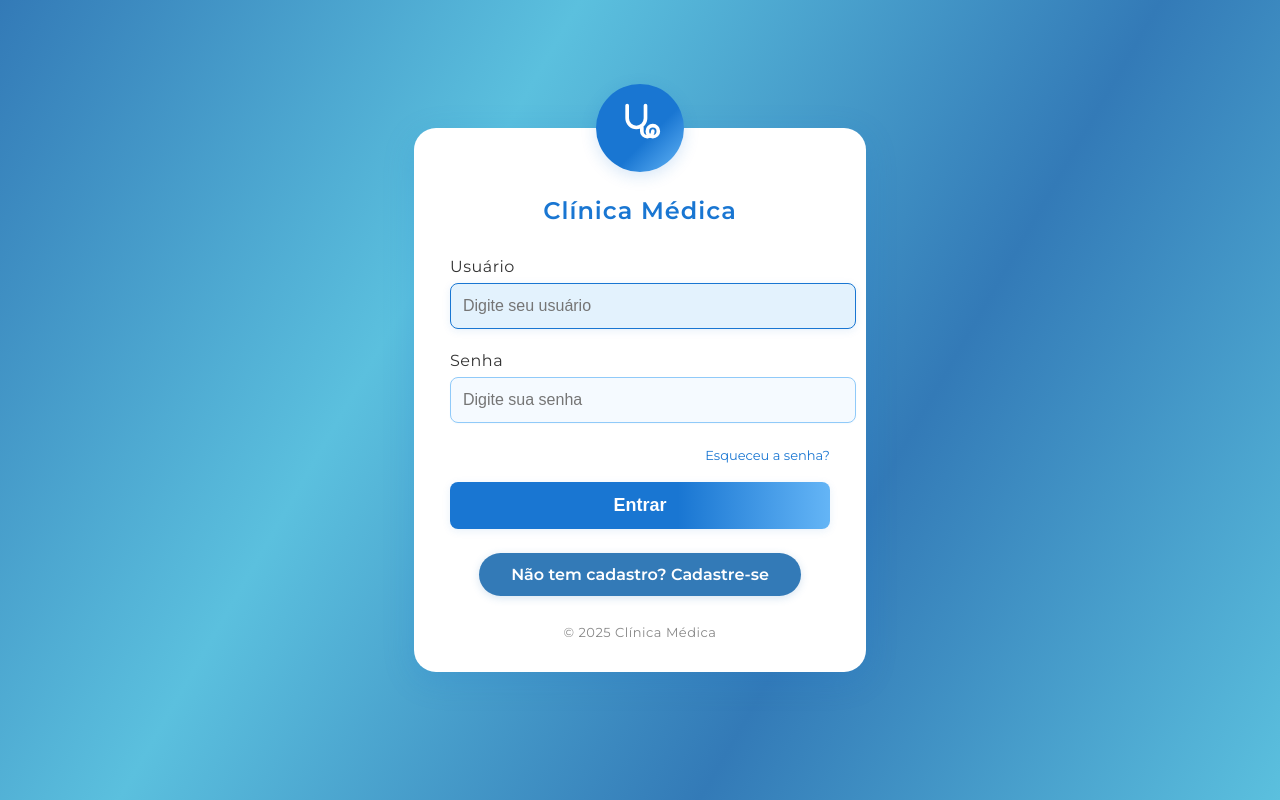
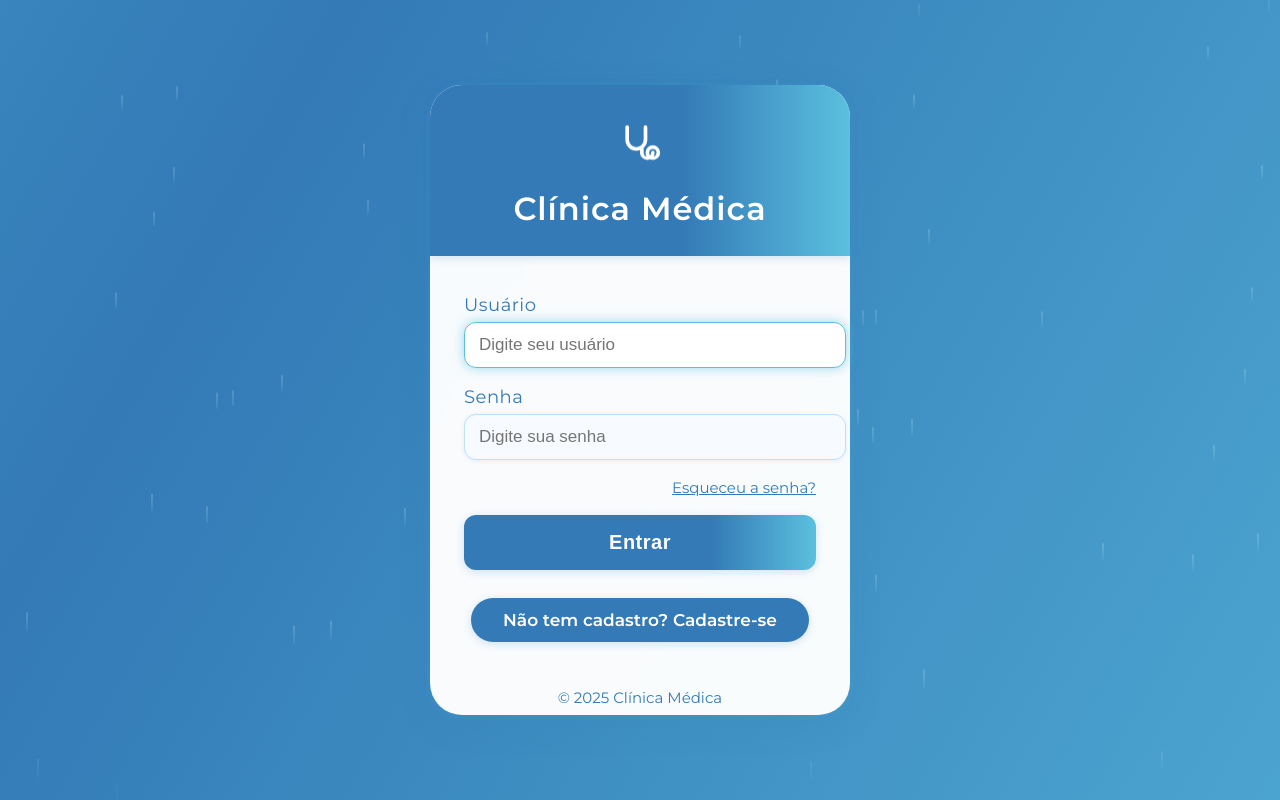
Before and after one commit to FWgustavo/ProjetoWeb, a PHP site: page / in a window 1280 px wide. Run offline with PHP 8.4, Linux system fonts and the light colour scheme.

Commit message:
arrumando login

```diff
--- a/index.css
+++ b/index.css
@@ -1,126 +1,184 @@
 body {
-    /* Gradiente mais suave e moderno, com três tons */
-    background: linear-gradient(120deg, #337ab7, #5bc0de, #337ab7, #5bc0de);
-    font-family: 'Montserrat', Arial, sans-serif;
         min-height: 100vh;
         margin: 0;
+        font-family: 'Montserrat', Arial, sans-serif;
+        background: linear-gradient(120deg, #337ab7, #5bc0de, #337ab7, #5bc0de);
+        background-size: 400% 400%;
+        animation: gradientMoveSoft 16s ease-in-out infinite;
         display: flex;
         align-items: center;
         justify-content: center;
+        position: relative;
+        overflow: auto;
       }
-.login-container {
+      @keyframes gradientMoveSoft {
+        0% {background-position: 0% 50%;}
+        50% {background-position: 100% 50%;}
+        100% {background-position: 0% 50%;}
+      }
+      .rain {
+        position: fixed;
+        top: 0; left: 0; width: 100vw; height: 100vh;
+        pointer-events: none;
+        z-index: 0;
+        overflow: hidden;
+      }
+      .drop {
+        position: absolute;
+        width: 2px;
+        height: 18px;
+        background: linear-gradient(180deg, #fff 0%, #5bc0de 100%);
+        opacity: 0.18;
+        border-radius: 1px;
+        animation: rainDropSoft 2.5s linear infinite;
+      }
+      @keyframes rainDropSoft {
+        0% { transform: translateY(-30px) scaleY(0.7); opacity: 0.05;}
+        10% { opacity: 0.18;}
+        90% { opacity: 0.18;}
+        100% { transform: translateY(100vh) scaleY(1.1); opacity: 0;}
+      }
+      .login-panel {
+        box-shadow: 0 8px 32px rgba(51,122,183,0.18), 0 1.5px 8px #5bc0de33;
+        border-radius: 32px;
+        border: none;
+        background: rgba(255,255,255,0.97);
+        animation: fadeInPanelSoft 1.2s cubic-bezier(.68,-0.55,.27,1.55);
+        max-width: 420px;
+        width: 100%;
+        position: relative;
+        z-index: 1;
+        backdrop-filter: blur(2px);
+        padding: 0;
+      }
+      @keyframes fadeInPanelSoft {
+        from { opacity: 0; transform: scale(0.96) translateY(40px);}
+        to { opacity: 1; transform: scale(1) translateY(0);}
+      }
+      .login-header {
+        background: linear-gradient(90deg, #337ab7 60%, #5bc0de 100%);
+        color: #fff;
+        font-size: 32px;
+        font-weight: 700;
+        text-align: center;
+        border-top-left-radius: 32px;
+        border-top-right-radius: 32px;
+        padding: 44px 0 28px 0;
+        letter-spacing: 1px;
+        box-shadow: 0 2px 8px #337ab733;
+        position: relative;
+        animation: fadeInTitleSoft 1.2s cubic-bezier(.68,-0.55,.27,1.55);
+      }
+      .login-header .icon {
+        margin-bottom: 8px;
+        animation: bounceIconSoft 2s infinite alternate;
+      }
+      @keyframes bounceIconSoft {
+        0% { transform: translateY(0);}
+        100% { transform: translateY(-8px);}
+      }
+      .login-body {
+        padding: 38px 34px 28px 34px;
+      }
+      .login-body label {
+        color: #337ab7;
+        font-weight: 500;
+        font-size: 18px;
+        letter-spacing: 0.5px;
+        margin-bottom: 6px;
+        display: block;
+      }
+      .login-body input[type="text"],
+      .login-body input[type="password"] {
+        border-radius: 12px;
+        border: 1.5px solid #bcdffb;
+        font-size: 17px;
+        width: 100%;
+        padding: 12px 14px;
+        margin-bottom: 18px;
+        background: #f7fbff;
+        box-shadow: 0 1px 4px #337ab71a;
+        transition: box-shadow 0.2s, border-color 0.2s;
+      }
+      .login-body input[type="text"]:focus,
+      .login-body input[type="password"]:focus {
+        border-color: #5bc0de;
+        box-shadow: 0 0 12px #5bc0de99;
         background: #fff;
-    max-width: 380px;
-    width: 100%;
-    margin: 40px 0;
-    padding: 48px 36px 32px 36px;
-    border-radius: 22px;
-    box-shadow: 0 8px 32px rgba(25, 118, 210, 0.18);
-    position: relative;
-    animation: fadeIn 1s;
+        outline: none;
       }
-@keyframes fadeIn {
-    from { opacity: 0; transform: translateY(-30px);}
-    to { opacity: 1; transform: translateY(0);}
-}
-.login-container::before {
-    content: "";
-    position: absolute;
-    top: -44px;
-    left: 50%;
-    transform: translateX(-50%);
-    width: 88px;
-    height: 88px;
-    background: linear-gradient(135deg, #1976d2 60%, #64b5f6 100%);
-    border-radius: 50%;
-    box-shadow: 0 4px 16px rgba(25, 118, 210, 0.18);
-    display: flex;
-    align-items: center;
-    justify-content: center;
-}
-.login-container .icon {
-    position: absolute;
-    top: -28px;
-    left: 50%;
-    transform: translateX(-50%);
-    font-size: 44px;
-    color: #fff;
-    z-index: 2;
-}
-.login-container h2 {
-    text-align: center;
-    margin-bottom: 32px;
-    color: #1976d2;
-    font-weight: 700;
-    letter-spacing: 1px;
-}
-.login-container label {
-    display: block;
-    margin-bottom: 7px;
-    color: #333;
-    font-weight: 500;
-    letter-spacing: 0.5px;
-}
-.login-container input[type="text"],
-.login-container input[type="password"] {
-    width: 100%;
-    padding: 13px 12px;
-    margin-bottom: 22px;
-    border: 1.5px solid #90caf9;
-    border-radius: 8px;
-    font-size: 16px;
-    background: #f5faff;
-    transition: border 0.2s, box-shadow 0.2s;
-    box-shadow: 0 1px 2px rgba(25, 118, 210, 0.04);
-}
-.login-container input[type="text"]:focus,
-.login-container input[type="password"]:focus {
-    border: 1.5px solid #1976d2;
-    outline: none;
-    background: #e3f2fd;
-    box-shadow: 0 2px 8px rgba(25, 118, 210, 0.10);
-}
-.login-container button {
-    width: 100%;
-    padding: 13px;
-    background: linear-gradient(90deg, #1976d2 60%, #64b5f6 100%);
-    color: #fff;
-    border: none;
-    border-radius: 8px;
-    font-size: 18px;
-    font-weight: 700;
-    cursor: pointer;
-    transition: background 0.2s, box-shadow 0.2s, transform 0.1s;
-    box-shadow: 0 2px 8px rgba(25, 118, 210, 0.10);
-}
-.login-container button:hover {
-    background: linear-gradient(90deg, #1565c0 60%, #42a5f5 100%);
-    box-shadow: 0 4px 16px rgba(25, 118, 210, 0.18);
-    transform: translateY(-2px) scale(1.01);
-}
-.login-container .footer {
-    margin-top: 28px;
-    text-align: center;
-    font-size: 13px;
-    color: #888;
-    letter-spacing: 0.5px;
-}
-.login-container .forgot {
+      .login-body .forgot {
         text-align: right;
         margin-bottom: 18px;
       }
-.login-container .forgot a {
-    color: #1976d2;
-    text-decoration: none;
-    font-size: 13px;
-    transition: text-decoration 0.2s;
+      .login-body .forgot a {
+        color: #337ab7;
+        text-decoration: underline;
+        font-size: 15px;
+        font-weight: 500;
+        transition: color 0.2s;
       }
-.login-container .forgot a:hover {
-    text-decoration: underline;
+      .login-body .forgot a:hover {
+        color: #286090;
       }
-@media (max-width: 480px) {
-    .login-container {
-        margin: 20px 6px;
-        padding: 28px 8px 18px 8px;
+      .login-body button {
+        width: 100%;
+        background: linear-gradient(90deg, #337ab7 70%, #5bc0de 100%);
+        border: none;
+        border-radius: 12px;
+        font-size: 20px;
+        font-weight: 600;
+        padding: 16px 0;
+        box-shadow: 0 2px 8px #337ab733;
+        transition: background 0.2s, transform 0.2s;
+        letter-spacing: 0.5px;
+        color: #fff;
+        margin-bottom: 10px;
+        cursor: pointer;
+        animation: fadeInBtnSoft 1.4s cubic-bezier(.68,-0.55,.27,1.55);
+      }
+      @keyframes fadeInBtnSoft {
+        from { opacity: 0; transform: scale(0.96);}
+        to { opacity: 1; transform: scale(1);}
+      }
+      .login-body button:hover {
+        background: linear-gradient(90deg, #286090 70%, #31b0d5 100%);
+        transform: scale(1.04);
+      }
+      .login-footer {
+        text-align: center;
+        color: #337ab7;
+        font-size: 15px;
+        margin-top: 18px;
+        margin-bottom: 8px;
+      }
+      .btn-cadastro {
+        display:inline-block;
+        padding:12px 32px;
+        background:#337ab7;
+        color:#fff;
+        font-weight:600;
+        border-radius:24px;
+        text-decoration:none;
+        box-shadow:0 2px 8px #337ab733;
+        transition:background 0.2s;
+        margin-top: 18px;
+        font-size: 17px;
+      }
+      .btn-cadastro:hover {
+        background: #286090;
+      }
+      @media (max-width: 600px) {
+        .login-panel {
+          padding: 0;
+          border-radius: 16px;
+        }
+        .login-header {
+          font-size: 22px;
+          padding: 22px 0 14px 0;
+          border-radius: 16px 16px 0 0;
+        }
+        .login-body {
+          padding: 20px 10px 18px 10px;
         }
       }
--- a/index.php
+++ b/index.php
@@ -13,7 +13,9 @@ include 'Core/router.php';
     <link rel="stylesheet" href="index.css">
 </head>
 <body>
-    <div class="login-container">
+    <div class="rain" id="rain"></div>
+    <div class="login-panel">
+        <div class="login-header">
             <div class="icon">
                 <!-- Ícone de clínica médica (stethoscope) SVG -->
                 <svg width="44" height="44" viewBox="0 0 24 24" fill="none">
@@ -22,8 +24,10 @@ include 'Core/router.php';
                     <circle cx="19" cy="17" r="3" stroke="#fff" stroke-width="2"/>
                 </svg>
             </div>
-        <h2>Clínica Médica</h2>
-        <form method="post" action="processa_login.php">
+            Clínica Médica
+        </div>
+        <div class="login-body">
+            <form method="post" action="processa_login.php" autocomplete="off">
                 <label for="usuario">Usuário</label>
                 <input type="text" id="usuario" name="usuario" placeholder="Digite seu usuário" required autofocus>
 
@@ -36,14 +40,30 @@ include 'Core/router.php';
 
                 <button type="submit">Entrar</button>
             </form>
-        <div style="margin-top: 24px; text-align: center;">
-            <a href="View/cadastro_usuario.php" class="btn-cadastro" style="display:inline-block;padding:12px 32px;background:#337ab7;color:#fff;font-weight:600;border-radius:24px;text-decoration:none;box-shadow:0 2px 8px #337ab733;transition:background 0.2s;">
+            <div style="text-align: center;">
+                <a href="View/cadastro_usuario.php" class="btn-cadastro">
                     Não tem cadastro? Cadastre-se
                 </a>
             </div>
-        <div class="footer">
+        </div>
+        <div class="login-footer">
             &copy; 2025 Clínica Médica
         </div>
     </div>
+    <script>
+      // Chuva animada suave
+      function createRainDrops(qtd) {
+        const rain = document.getElementById('rain');
+        for (let i = 0; i < qtd; i++) {
+          const drop = document.createElement('div');
+          drop.className = 'drop';
+          drop.style.left = Math.random() * 100 + 'vw';
+          drop.style.animationDelay = (Math.random() * 2.5) + 's';
+          drop.style.animationDuration = (2 + Math.random() * 2.5) + 's';
+          rain.appendChild(drop);
+        }
+      }
+      createRainDrops(60);
+    </script>
 </body>
 </html>
```
Lines whose indentation alone changed are shown as unchanged.
